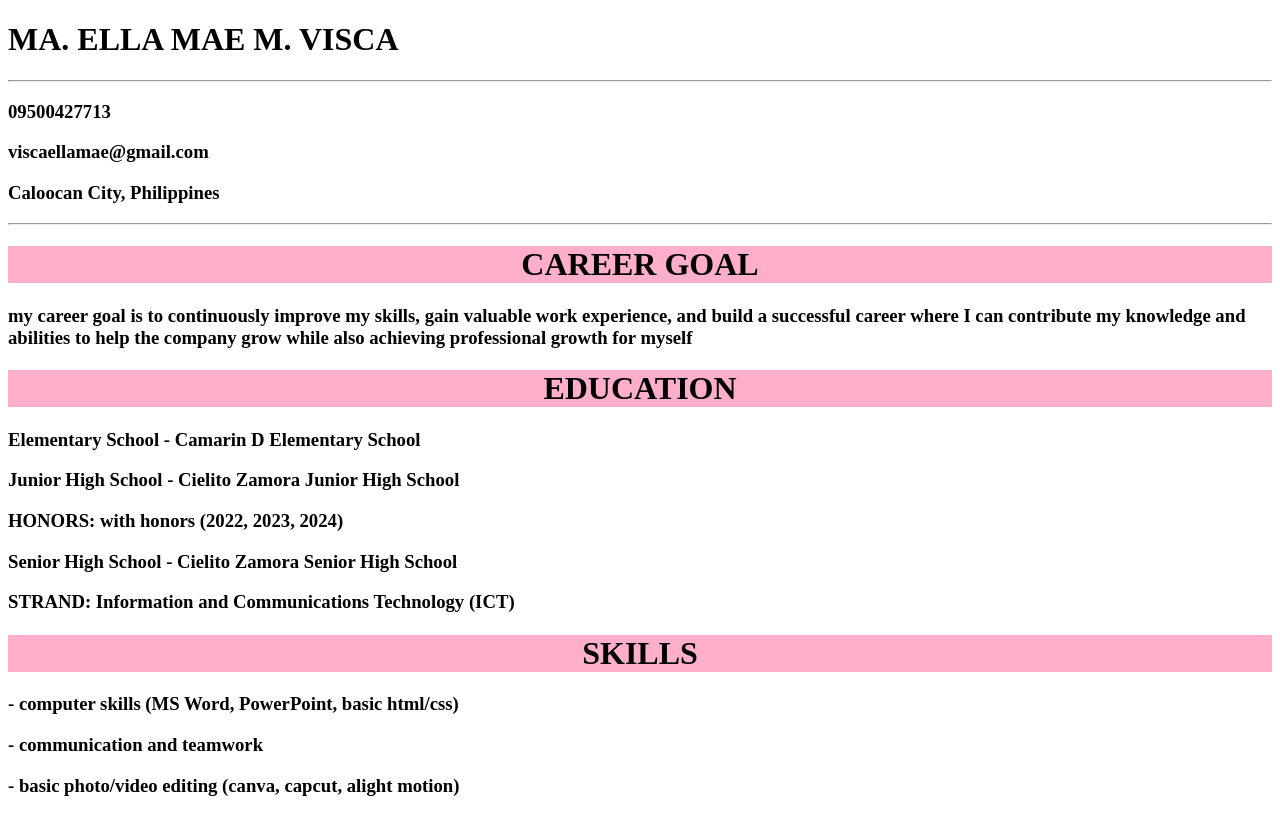
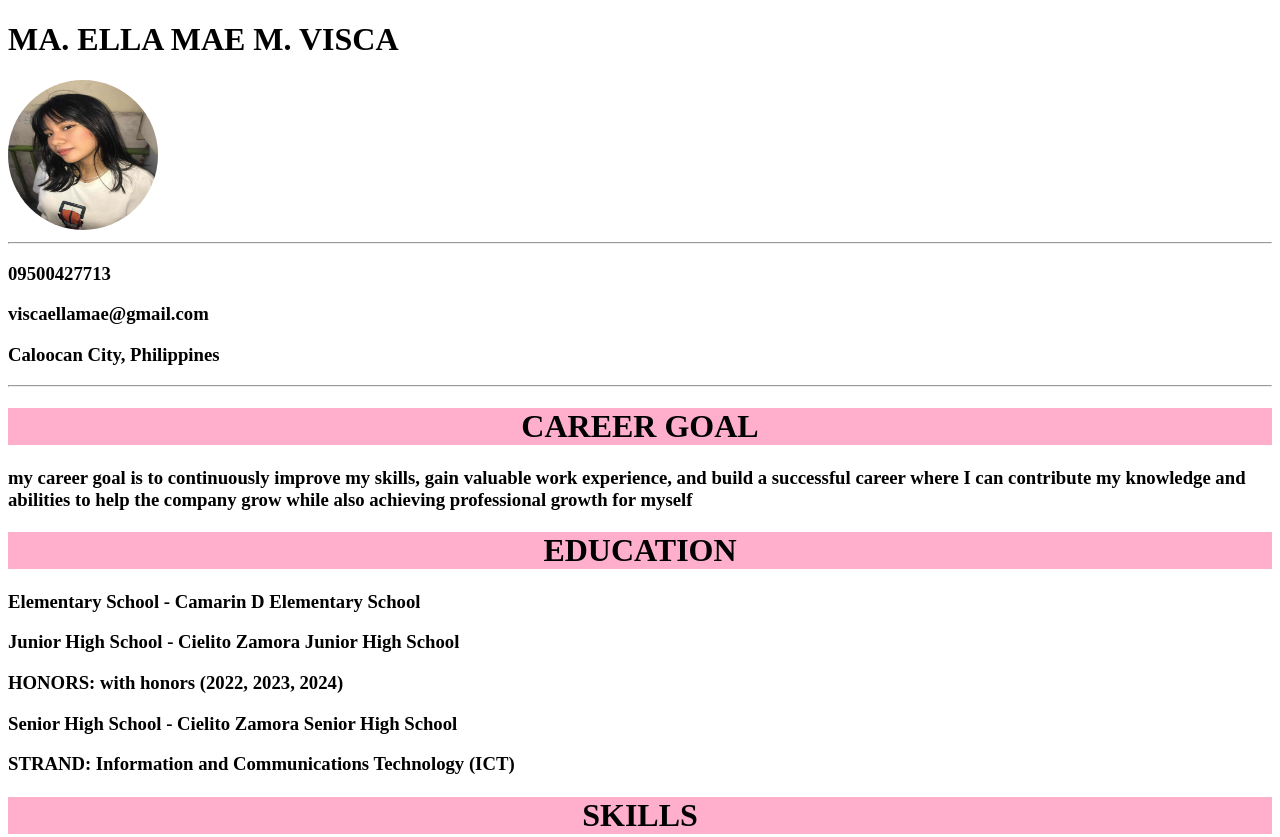
Before and after one commit to riaacsiv/index.html, a plain HTML site: page MyResume.html in a window 1280 px wide. Shown: the top 837 px of the page. Before the commit the page ends 815 px from the top, so only its background shows below. Drawn offline with Linux system fonts and the light colour scheme.

Commit message:
newchange

```diff
--- a/MyResume.html
+++ b/MyResume.html
@@ -6,7 +6,7 @@
     <title>myresume.html</title>
 </head>
 <body>
-<h1 style="text-align: left;">MA. ELLA MAE M. VISCA</h1>
+<h1 style="text-align: left;">MA. ELLA MAE M. VISCA</h1> <img src="riasknsbs.jfif" alt="Profile Picture" style="width: 150px; height: 150px; border-radius: 75px;">
 <hr>
 <h3 style="text-align: left;">09500427713</h3>
 <h3 style="text-align: left;">viscaellamae@gmail.com</h3>
```
Also changed, not shown: riasknsbs.jfif (added).
